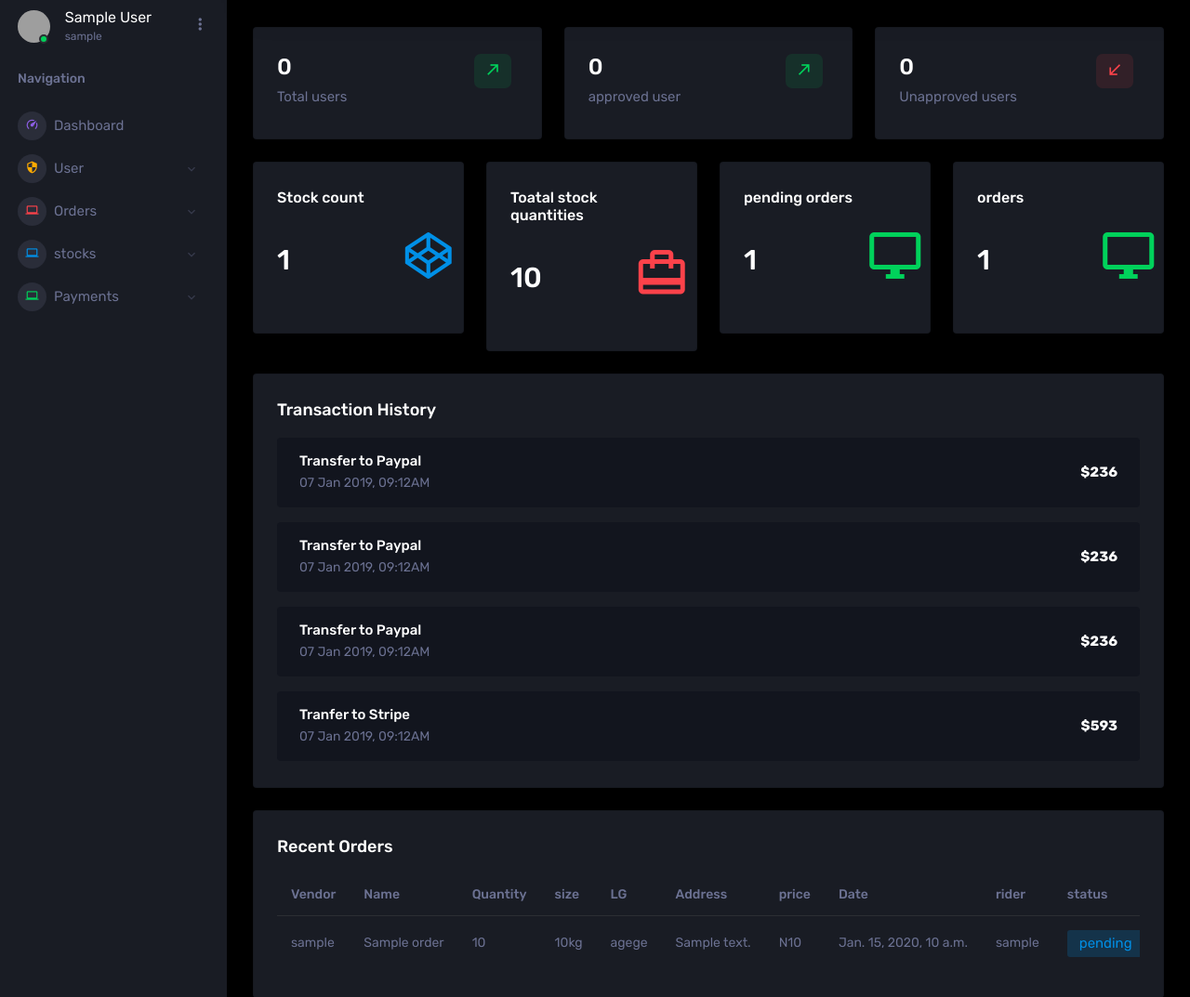
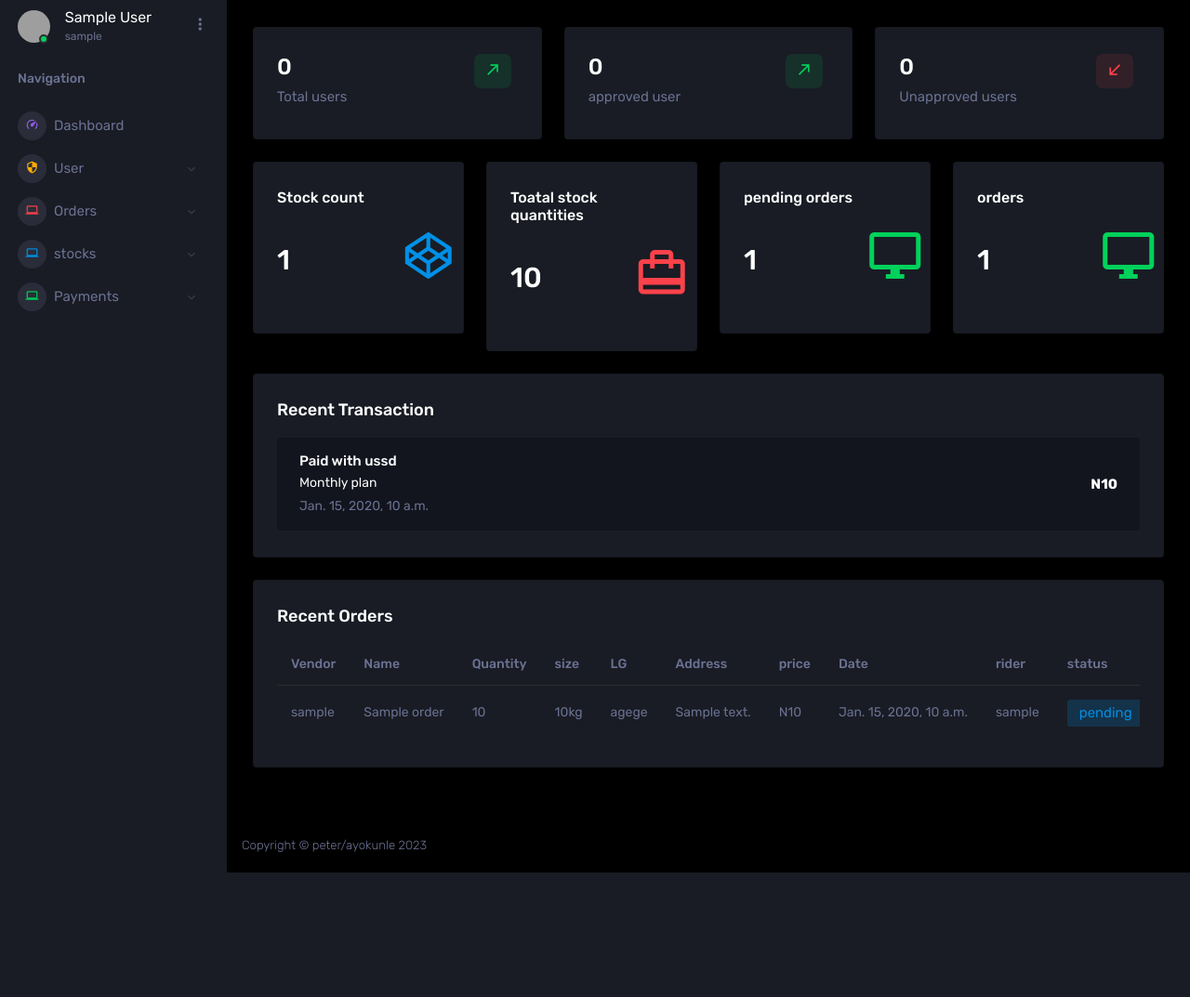
Before and after one commit to marvelouscode349/kennedy_logistics, a Django app: page /dashboard/admin/ in a window 1280 px wide. Shown: the part 71-1144 px from the top of the page at 93% size. After the commit the page ends 1010 px from the top, so only its background shows below. Run offline with Django 4.2, Linux system fonts and the light colour scheme; a user stored in the database is signed in; tables that the repository leaves empty hold one stand-in row (values such as "Sample post"); some libraries are stand-ins or nearby versions; grey boxes are pictures that could not be loaded.

Commit message:
some refactoring

```diff
--- a/account/forms.py
+++ b/account/forms.py
@@ -20,8 +20,10 @@ class RegistrationForm(forms.ModelForm):
         password = cleaned_data.get('password')
         confirm_password = cleaned_data.get('confirm_password')
 
-        if password != confirm_password:
-            raise forms.ValidationError("password does not match")
+        if password != confirm_password or len(password) < 6:
+            raise forms.ValidationError("please check your password, password must be greater than 5 and must match")
+
+
 
     def __init__(self, *args, **kwargs):
         super(RegistrationForm, self).__init__(*args, **kwargs)
--- a/dashboard/views.py
+++ b/dashboard/views.py
@@ -1,6 +1,7 @@
 from django.shortcuts import render, redirect
 from django.contrib.auth.decorators import login_required
 from account.models import Account
+from payment.models import payment
 from order.models import Order
 from stock.models import Stock
 from django.db.models import Q
@@ -24,9 +25,10 @@ def admin_dashboard(request):
      orders = Order.objects.all().order_by('-id')[:5]
      order_count = Order.objects.all().count()
      pending_order = Order.objects.filter(status='pending').count()
+     payments = payment.objects.all().order_by('-id')[:6]
 
      context = {
-
+        'payments':payments,
         'users':users,
         'approved':approved,
         'unapproved':unapproved,
--- a/payment/views.py
+++ b/payment/views.py
@@ -83,6 +83,7 @@ def insertpayment(request):
 
     return JsonResponse(data)
 
+@login_required(login_url = 'login')
 def payment_successful(request):
     payment_id = request.GET.get('payment_id')
     payment_details = payment.objects.get(payment_id=payment_id)
@@ -91,6 +92,7 @@ def payment_successful(request):
     }
     return render(request, 'admin/payment_success.html', context)
 
+@login_required(login_url = 'login')
 def all_payment(request):
     payments = None
     if request.method == 'POST':
--- a/template/admin/admin_dashboard.html
+++ b/template/admin/admin_dashboard.html
@@ -152,43 +152,21 @@
         <div class="col-md-12 grid-margin stretch-card">
           <div class="card">
             <div class="card-body">
-              <h4 class="card-title">Transaction History</h4>
+              <h4 class="card-title">Recent Transaction</h4>
+
+
+             {% for payment in payments %}
               <div class="bg-gray-dark d-flex d-md-block d-xl-flex flex-row py-3 px-4 px-md-3 px-xl-4 rounded mt-3">
                 <div class="text-md-center text-xl-left">
-                  <h6 class="mb-1">Transfer to Paypal</h6>
-                  <p class="text-muted mb-0">07 Jan 2019, 09:12AM</p>
+                  <h6 class="mb-1">Paid with {{payment.payment_type}}</h6>
+                  <p class="mb-1"> {{payment.payment_plan}} plan</p>
+                  <p class="text-muted mb-0">{{payment.date}}</p>
                 </div>
                 <div class="align-self-center flex-grow text-right text-md-center text-xl-right py-md-2 py-xl-0">
-                  <h6 class="font-weight-bold mb-0">$236</h6>
+                  <h6 class="font-weight-bold mb-0">N{{payment.amount}}</h6>
                 </div>
               </div>
-              <div class="bg-gray-dark d-flex d-md-block d-xl-flex flex-row py-3 px-4 px-md-3 px-xl-4 rounded mt-3">
-                <div class="text-md-center text-xl-left">
-                  <h6 class="mb-1">Transfer to Paypal</h6>
-                  <p class="text-muted mb-0">07 Jan 2019, 09:12AM</p>
-                </div>
-                <div class="align-self-center flex-grow text-right text-md-center text-xl-right py-md-2 py-xl-0">
-                  <h6 class="font-weight-bold mb-0">$236</h6>
-                </div>
-              </div>
-              <div class="bg-gray-dark d-flex d-md-block d-xl-flex flex-row py-3 px-4 px-md-3 px-xl-4 rounded mt-3">
-                <div class="text-md-center text-xl-left">
-                  <h6 class="mb-1">Transfer to Paypal</h6>
-                  <p class="text-muted mb-0">07 Jan 2019, 09:12AM</p>
-                </div>
-                <div class="align-self-center flex-grow text-right text-md-center text-xl-right py-md-2 py-xl-0">
-                  <h6 class="font-weight-bold mb-0">$236</h6>
-                </div>
-              </div>
-              <div class="bg-gray-dark d-flex d-md-block d-xl-flex flex-row py-3 px-4 px-md-3 px-xl-4 rounded mt-3">
-                <div class="text-md-center text-xl-left">
-                  <h6 class="mb-1">Tranfer to Stripe</h6>
-                  <p class="text-muted mb-0">07 Jan 2019, 09:12AM</p>
-                </div>
-                <div class="align-self-center flex-grow text-right text-md-center text-xl-right py-md-2 py-xl-0">
-                  <h6 class="font-weight-bold mb-0">$593</h6>
-                </div>
-              </div>
+              {% endfor %}
             </div>
           </div>
         </div>
--- a/template/includes/admin_navbar.html
+++ b/template/includes/admin_navbar.html
@@ -77,11 +77,11 @@
         </a>
         <div class="collapse" id="auth">
           <ul class="nav flex-column sub-menu">
-            <li class="nav-item"> <a class="nav-link" href="pages/samples/blank-page.html"> Blank Page </a></li>
-            <li class="nav-item"> <a class="nav-link" href="pages/samples/error-404.html"> 404 </a></li>
             <li class="nav-item"> <a class="nav-link" href="{% url 'all-users' %}">All users</a></li>
             <li class="nav-item"> <a class="nav-link" href="{% url 'approved' %}">Approved users</a></li>
             <li class="nav-item"> <a class="nav-link" href="{% url 'unapproved' %}">Unapproved users</a></li>
+            <li class="nav-item"> <a class="nav-link" href="{% url 'register' %}"> Add Rider </a></li>
+
 
           </ul>
         </div>
--- a/template/user/register.html
+++ b/template/user/register.html
@@ -37,10 +37,7 @@
               </div>
 
 
-              <div class="form-group">
-                <label>Designation</label>
-               {{form.designation}}
-              </div>
+
 
               <div class="form-group">
                 <label>Password</label>
```
